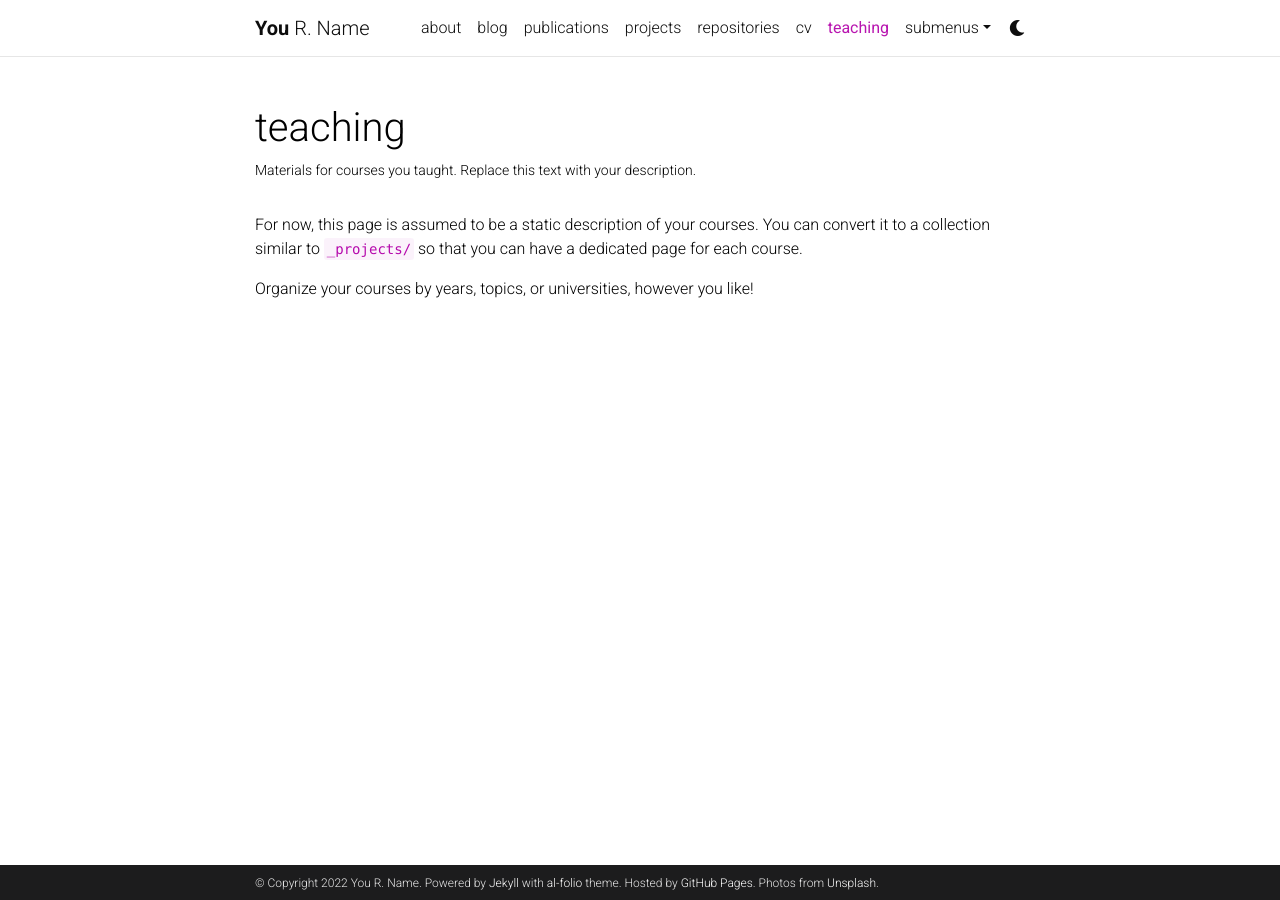
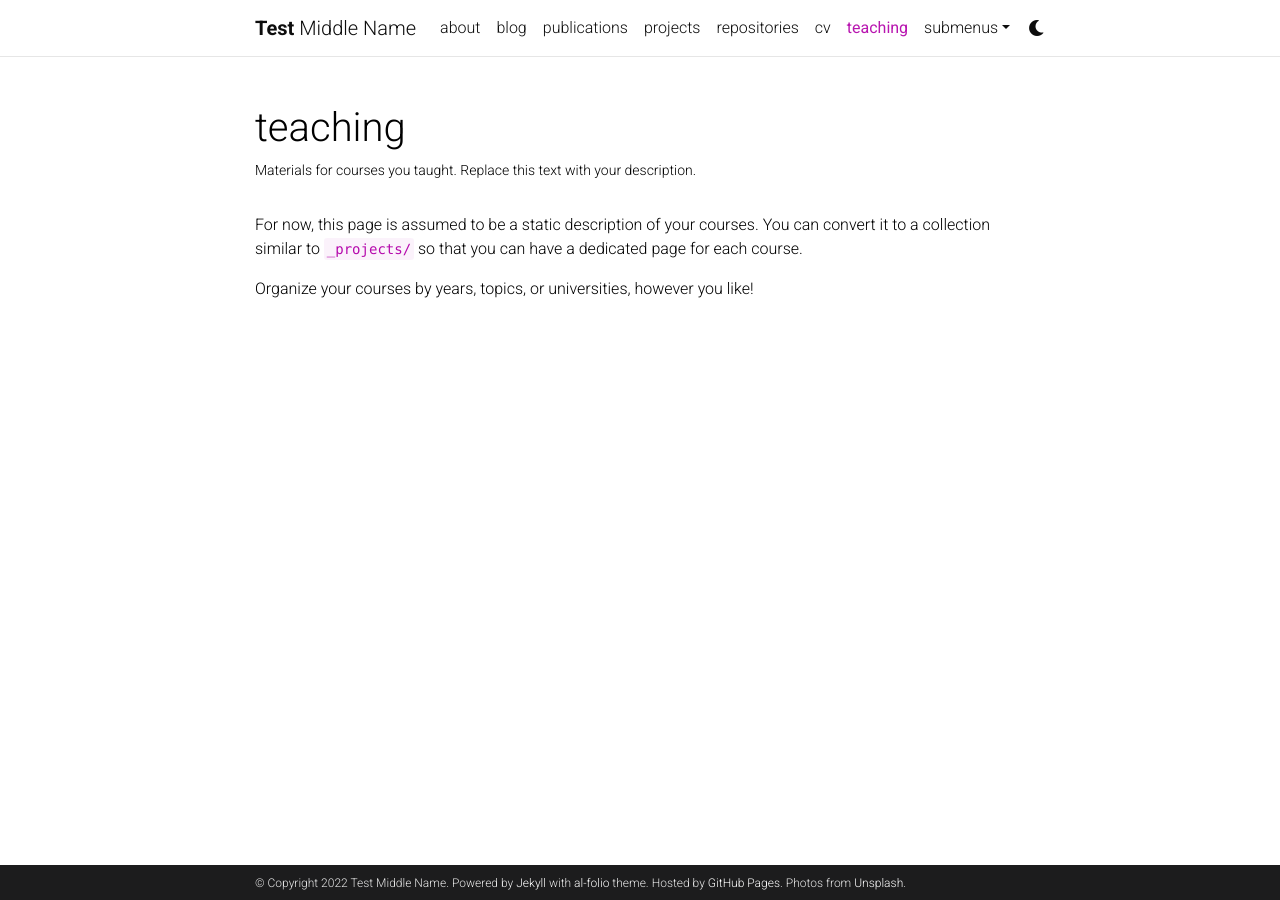
Before and after one commit to gaurav-gc/gaurav-gc.github.io, a Jekyll site: the page built from _pages/teaching.md, in a window 1280 px wide. Built offline with Jekyll 4.4.1, drawn with Linux system fonts in a browser that asks for light colours; comment, search, counter and statistics services are not loaded; a style sheet for code colours, icons or effects is not loaded.

Commit message:
test commit

```diff
--- a/_config.yml
+++ b/_config.yml
@@ -3,8 +3,8 @@
 # -----------------------------------------------------------------------------
 
 title: blank # the website title (if blank, full name will be used instead)
-first_name: You
-middle_name: R.
+first_name: Test
+middle_name: Middle
 last_name: Name
 email: you@example.com
 description: > # the ">" symbol means to ignore newlines until "footer_text:"
```
